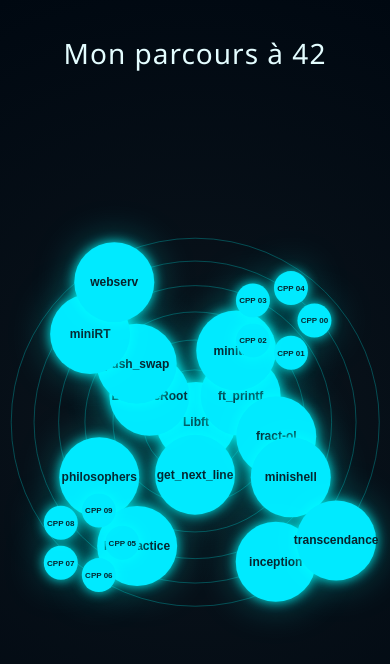
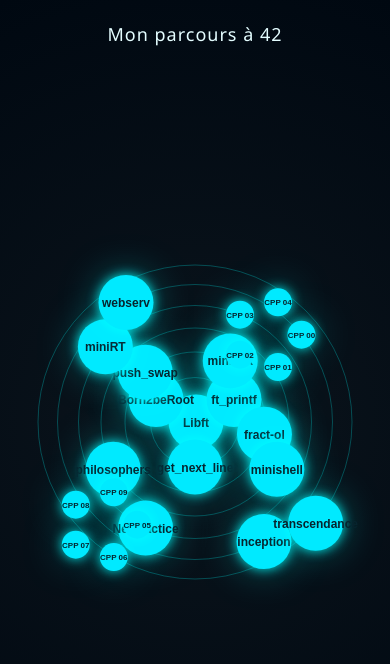
Before and after one commit to rjacquet31/42cursus, a plain HTML site: page index.html in a window 390 px wide. Drawn offline with Linux system fonts and the light colour scheme.

Commit message:
phone adjust

```diff
--- a/style.css
+++ b/style.css
@@ -103,3 +103,17 @@ h1 {
   padding: 0;
   border-radius: 50%;
 }
+
+/* 📱 Responsive mobile */
+@media (max-width: 700px) {
+  :root {
+    --size: 300px; /* un graph plus petit */
+    --planet-size: 55px;
+    --planet-cpp-size: 28px;
+  }
+
+  h1 {
+    font-size: 18px;
+    top: 10px;
+  }
+}
```
